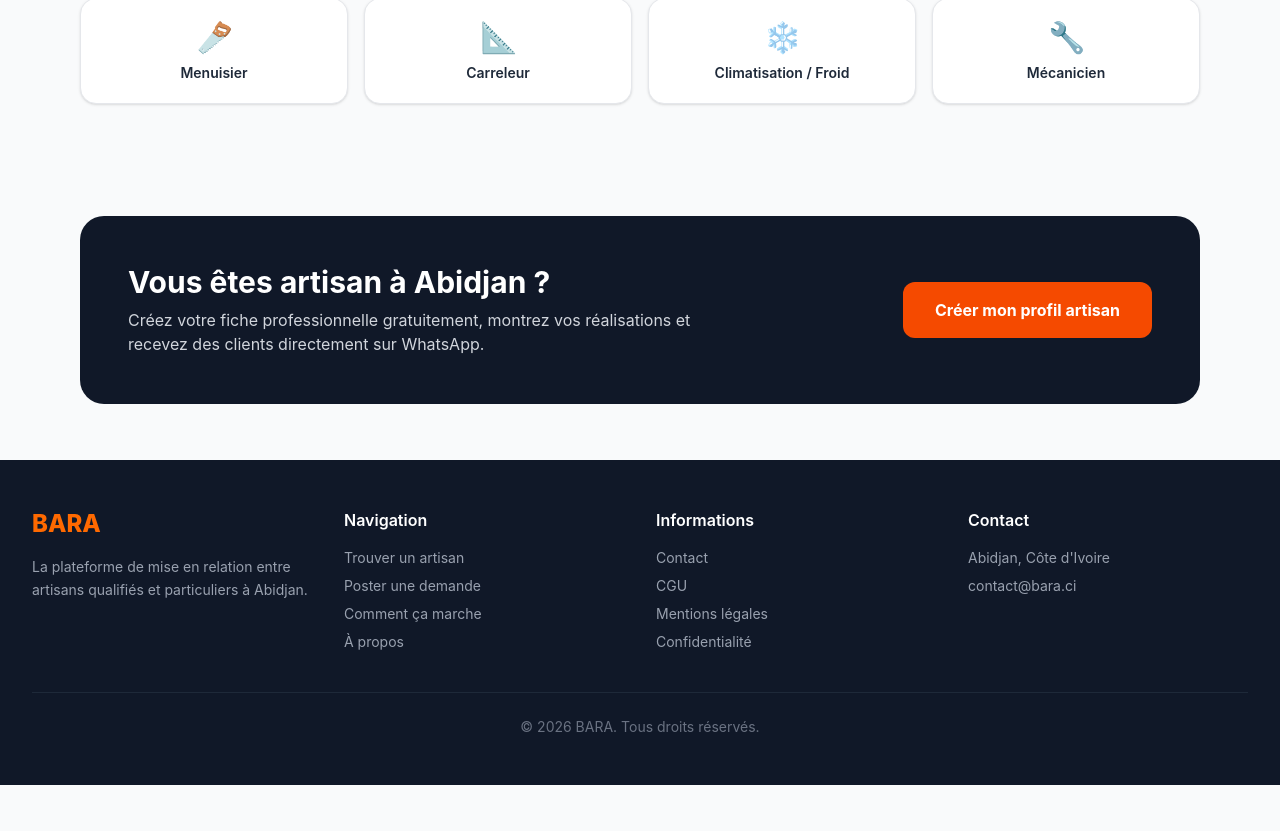
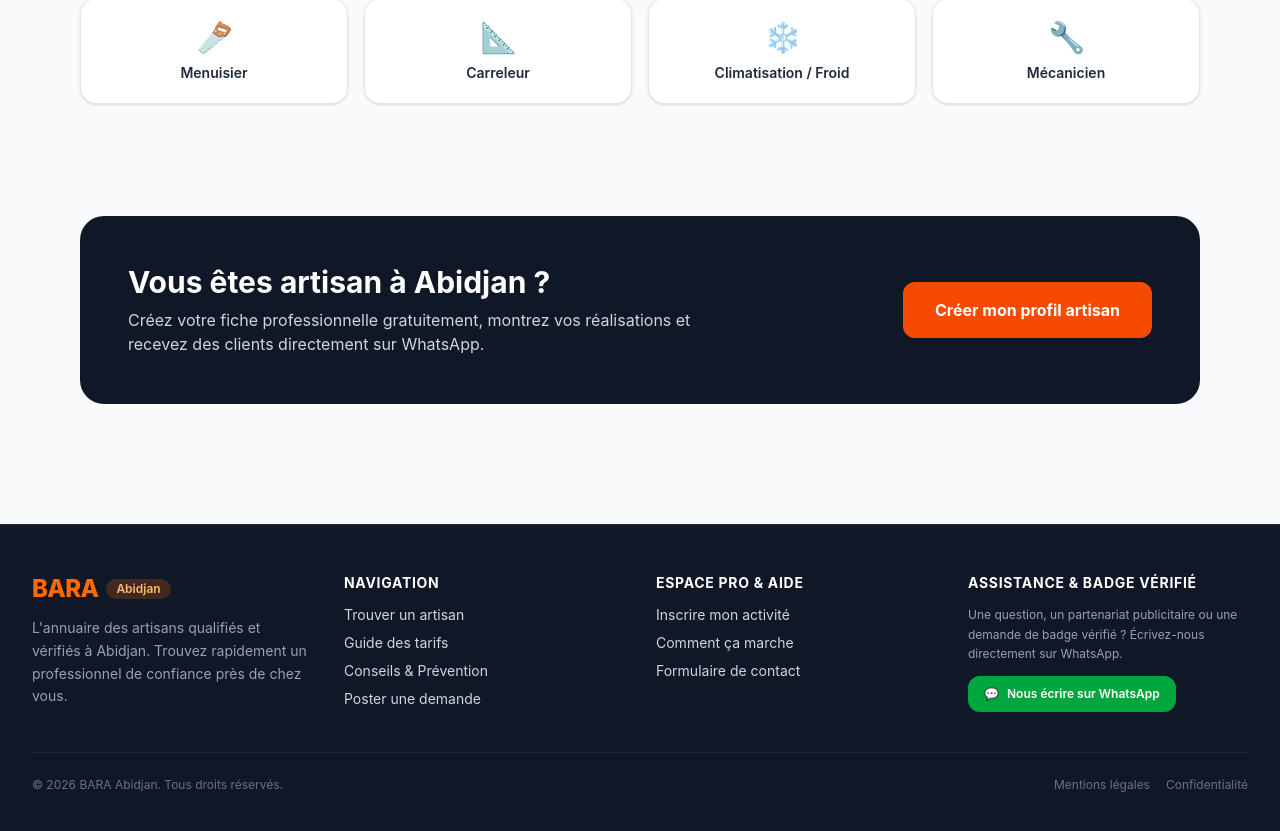
Before and after one commit to siskoteck/bara, a Next.js app: page / in a window 1280 px wide. Shown: the part 875-1706 px from the top of the page. Before the commit the page ends 1660 px from the top, so only its background shows below. Built offline with nearby package versions, Linux system fonts and the light colour scheme; no server answers; the database is empty.

Commit message:
Ajout support WhatsApp flottant et dans le Footer

```diff
--- a/app/layout.tsx
+++ b/app/layout.tsx
@@ -1,3 +1,4 @@
+import { BoutonWhatsAppSupport } from "@/components/BoutonWhatsAppSupport";
 import type { Metadata } from "next";
 import { Suspense } from "react";
 import { Header } from "@/components/layout/Header";
@@ -25,6 +26,8 @@ export default function RootLayout({
           <main className="flex-1">{children}</main>
         </Suspense>
         <Footer />
+        <BoutonWhatsAppSupport />
+
       </body>
     </html>
   );
--- /dev/null
+++ b/components/BoutonWhatsAppSupport.tsx
@@ -0,0 +1,18 @@
+"use client";
+
+export function BoutonWhatsAppSupport() {
+  return (
+    <a
+      href="https://wa.me/qr/KBH36JDX5MLEM1?s=r"
+      target="_blank"
+      rel="noopener noreferrer"
+      aria-label="Contacter le support BARA sur WhatsApp"
+      className="fixed bottom-5 right-5 z-50 flex items-center gap-2 bg-green-600 hover:bg-green-700 text-white font-semibold px-4 py-3 rounded-full shadow-lg hover:shadow-xl transition-all duration-200 group"
+    >
+      <span className="text-xl leading-none">💬</span>
+      <span className="text-xs sm:text-sm pr-1">
+        Support WhatsApp
+      </span>
+    </a>
+  );
+}
--- a/components/layout/Footer.tsx
+++ b/components/layout/Footer.tsx
@@ -1,90 +1,116 @@
-"use client";
-
 import Link from "next/link";
 
 export function Footer() {
   return (
-    <footer className="bg-gray-900 text-white mt-auto">
+    <footer className="bg-gray-900 text-gray-300 mt-16 border-t border-gray-800">
       <div className="max-w-7xl mx-auto px-4 sm:px-6 lg:px-8 py-12">
         <div className="grid grid-cols-1 md:grid-cols-4 gap-8">
-          {/* Colonne 1 - Logo */}
-          <div>
-            <h3 className="text-2xl font-extrabold text-orange-500 mb-4">
-              BARA
-            </h3>
-            <p className="text-gray-400 text-sm leading-relaxed">
-              La plateforme de mise en relation entre artisans qualifiés et
-              particuliers à Abidjan.
+          {/* Colonne 1 : Présentation BARA */}
+          <div className="space-y-3">
+            <div className="flex items-center gap-2">
+              <span className="text-2xl font-extrabold tracking-tight text-orange-500">
+                BARA
+              </span>
+              <span className="text-xs font-semibold bg-orange-500/20 text-orange-300 px-2.5 py-0.5 rounded-full">
+                Abidjan
+              </span>
+            </div>
+            <p className="text-sm text-gray-400 leading-relaxed">
+              L&apos;annuaire des artisans qualifiés et vérifiés à Abidjan.
+              Trouvez rapidement un professionnel de confiance près de chez vous.
             </p>
           </div>
 
-          {/* Colonne 2 - Navigation */}
+          {/* Colonne 2 : Navigation rapide */}
           <div>
-            <h4 className="font-semibold mb-4">Navigation</h4>
-            <ul className="space-y-2 text-sm text-gray-400">
+            <h3 className="text-sm font-bold text-white uppercase tracking-wider mb-3">
+              Navigation
+            </h3>
+            <ul className="space-y-2 text-sm">
               <li>
-                <Link href="/artisans" className="hover:text-orange-500">
+                <Link href="/artisans" className="hover:text-orange-400 transition">
                   Trouver un artisan
                 </Link>
               </li>
               <li>
-                <Link href="/demande" className="hover:text-orange-500">
-                  Poster une demande
+                <Link href="/tarifs" className="hover:text-orange-400 transition">
+                  Guide des tarifs
                 </Link>
               </li>
               <li>
-                <Link href="/comment-ca-marche" className="hover:text-orange-500">
-                  Comment ça marche
+                <Link href="/conseils" className="hover:text-orange-400 transition">
+                  Conseils & Prévention
                 </Link>
               </li>
               <li>
-                <Link href="/a-propos" className="hover:text-orange-500">
-                  À propos
+                <Link href="/demande" className="hover:text-orange-400 transition">
+                  Poster une demande
                 </Link>
               </li>
             </ul>
           </div>
 
-          {/* Colonne 3 - Légal */}
+          {/* Colonne 3 : Espace Pro & Aide */}
           <div>
-            <h4 className="font-semibold mb-4">Informations</h4>
-            <ul className="space-y-2 text-sm text-gray-400">
+            <h3 className="text-sm font-bold text-white uppercase tracking-wider mb-3">
+              Espace Pro & Aide
+            </h3>
+            <ul className="space-y-2 text-sm">
               <li>
-                <Link href="/contact" className="hover:text-orange-500">
-                  Contact
-                </Link>
-              </li>
-              <li>
-                <Link href="/cgu" className="hover:text-orange-500">
-                  CGU
-                </Link>
-              </li>
-              <li>
-                <Link href="/mentions-legales" className="hover:text-orange-500">
-                  Mentions légales
+                <Link
+                  href="/auth/register"
+                  className="hover:text-orange-400 transition"
+                >
+                  Inscrire mon activité
                 </Link>
               </li>
               <li>
                 <Link
-                  href="/politique-confidentialite"
-                  className="hover:text-orange-500"
+                  href="/comment-ca-marche"
+                  className="hover:text-orange-400 transition"
                 >
-                  Confidentialité
+                  Comment ça marche
+                </Link>
+              </li>
+              <li>
+                <Link href="/contact" className="hover:text-orange-400 transition">
+                  Formulaire de contact
                 </Link>
               </li>
             </ul>
           </div>
 
-          {/* Colonne 4 - Contact */}
+          {/* Colonne 4 : Support WhatsApp direct */}
           <div>
-            <h4 className="font-semibold mb-4">Contact</h4>
-            <p className="text-sm text-gray-400">Abidjan, Côte d&apos;Ivoire</p>
-            <p className="text-sm text-gray-400 mt-2">contact@bara.ci</p>
+            <h3 className="text-sm font-bold text-white uppercase tracking-wider mb-3">
+              Assistance & Badge Vérifié
+            </h3>
+            <p className="text-xs text-gray-400 leading-relaxed mb-3">
+              Une question, un partenariat publicitaire ou une demande de badge
+              vérifié ? Écrivez-nous directement sur WhatsApp.
+            </p>
+            <a
+              href="https://wa.me"
+              target="_blank"
+              rel="noopener noreferrer"
+              className="inline-flex items-center gap-2 bg-green-600 hover:bg-green-700 text-white text-xs font-semibold px-4 py-2.5 rounded-xl transition"
+            >
+              <span>💬</span> Nous écrire sur WhatsApp
+            </a>
           </div>
         </div>
 
-        <div className="border-t border-gray-800 mt-10 pt-6 text-center text-sm text-gray-500">
-          © 2026 BARA. Tous droits réservés.
+        {/* Bas de page */}
+        <div className="mt-10 pt-6 border-t border-gray-800 flex flex-col sm:flex-row items-center justify-between gap-4 text-xs text-gray-500">
+          <p>© {new Date().getFullYear()} BARA Abidjan. Tous droits réservés.</p>
+          <div className="flex items-center gap-4">
+            <Link href="/mentions-legales" className="hover:text-gray-300">
+              Mentions légales
+            </Link>
+            <Link href="/confidentialite" className="hover:text-gray-300">
+              Confidentialité
+            </Link>
+          </div>
         </div>
       </div>
     </footer>
```
